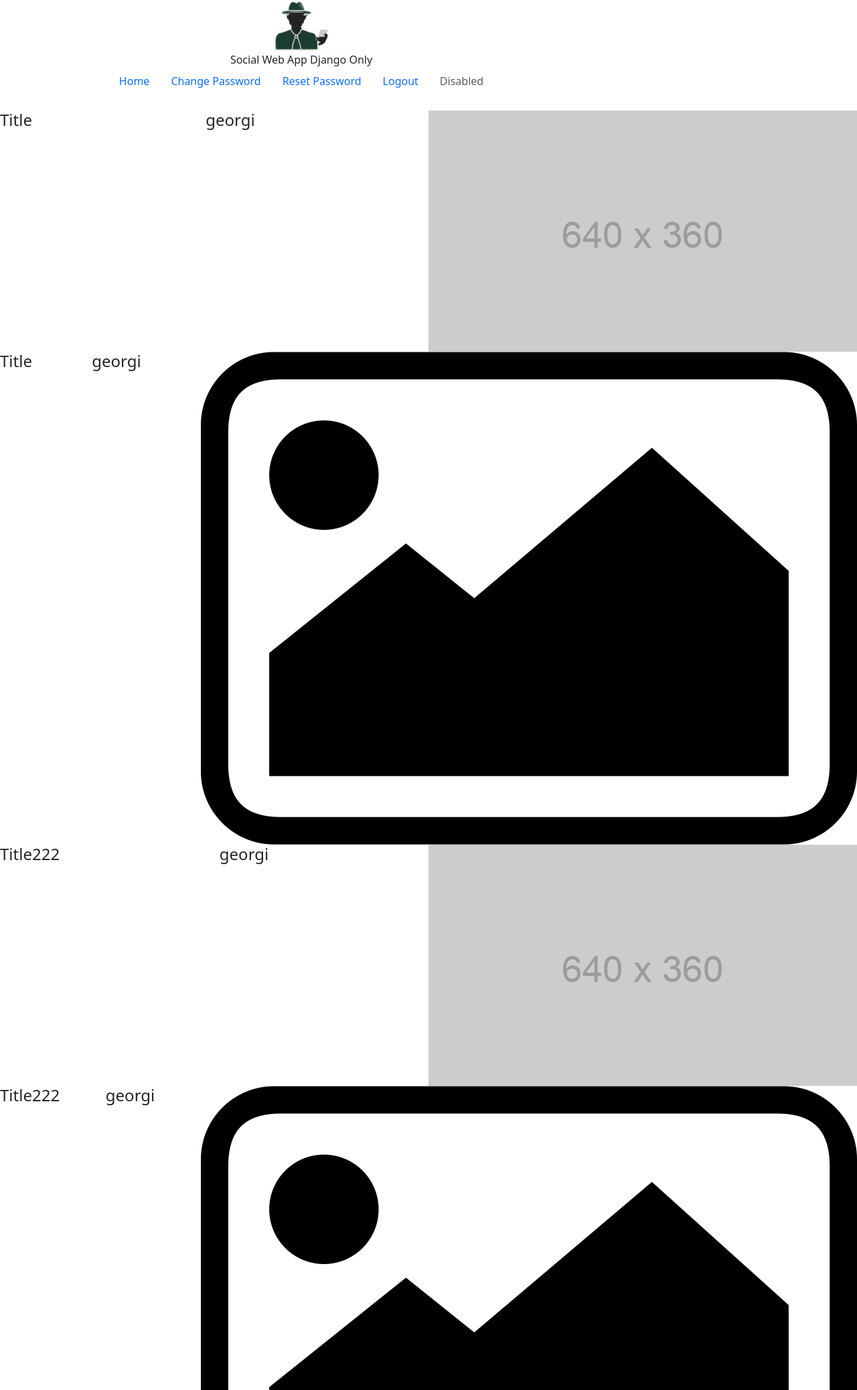
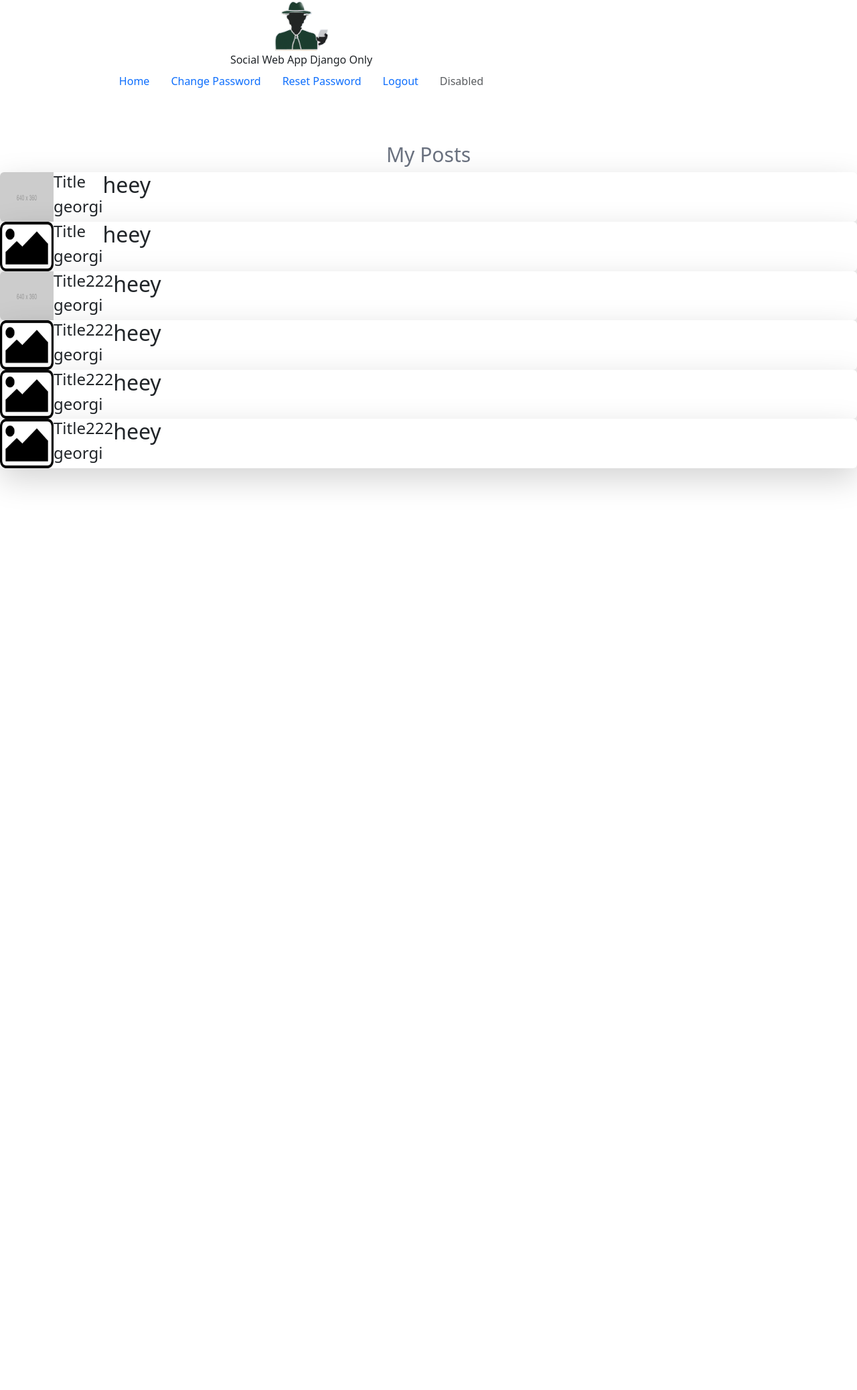
Before and after one commit to Georgiee98/social-media-web-app-django-only, a Django app: page /users/ in a window 1280 px wide. Shown: the top 2075 px of the page at 67% size. After the commit the page ends 728 px from the top, so only its background shows below. Run offline with Django 4.2, Linux system fonts and the light colour scheme; a user stored in the database is signed in; data comes from the database, SQL or seed files in the repository; both versions use the stored data as it was after the commit; style sheets or scripts are compiled from the project's sources.

Commit message:
style home page

```diff
--- a/users/templates/users/index.html
+++ b/users/templates/users/index.html
@@ -1,11 +1,26 @@
-{% extends "users/base.html" %} {% block body %} {% for post in posts %}
-<div class="d-flex justify-content-between">
+{% extends "users/base.html" %} {% block body %}
+<div class="flex mt-5 justify-center">
+  <h1 class="text-3xl font-normal text-gray-500 ">My Posts</h1>
+</div>
+<div class="grid grid-cols1">
+  {% for post in posts %}
+  <div class="flex rounded overflow-hidden w-[470px] h-[470px] bg-white shadow-lg">
+    <img class="w-20" src="{{ post.image.url }}" alt="">
+<div class="flex flex-col">
   <h4>{{ post.title }}</h4>
-  <br>
   <h4>{{ post.user }}</h4>
-  <br>
-  <img src="{{ post.image.url }}" alt="">
 </div>
+<div class="flex ">
+  <h2>heey</h2>
+</div>
+
+  </div>
 {% endfor %}
-<h1>Homepage for users appaaa</h1>
+
+
+</div>
+
+
+
+
 {% endblock %}
```
Also changed, not shown: db.sqlite3.
